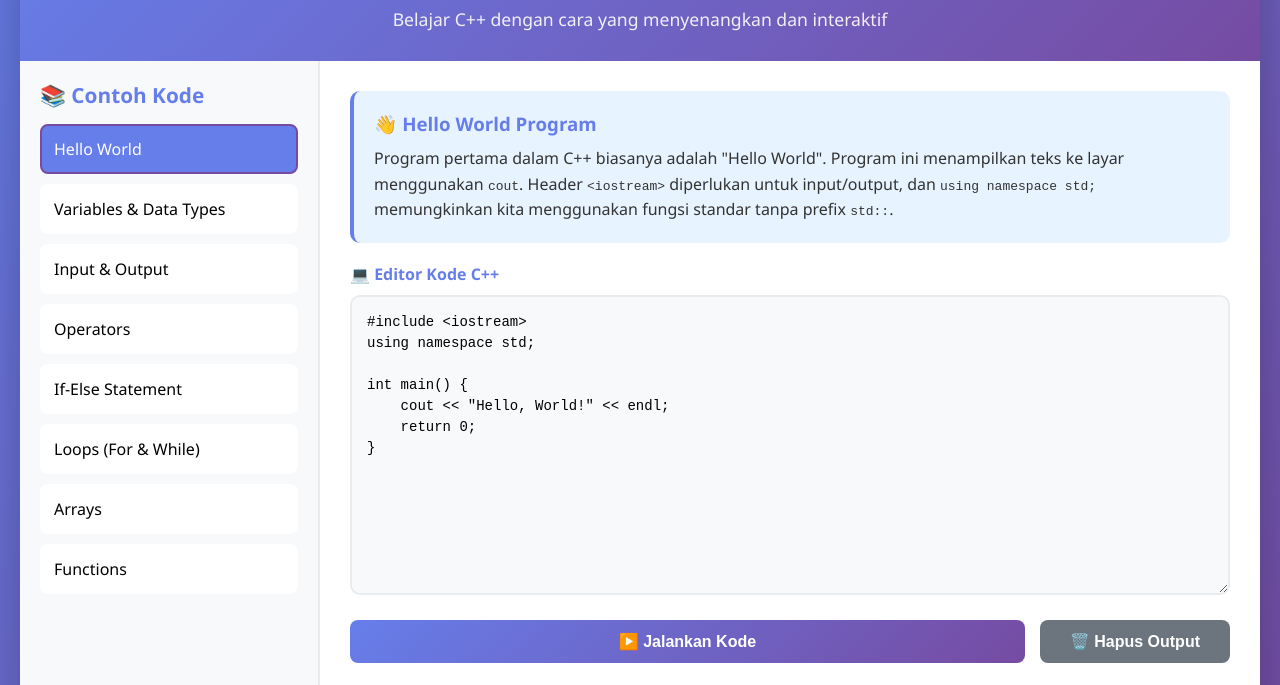
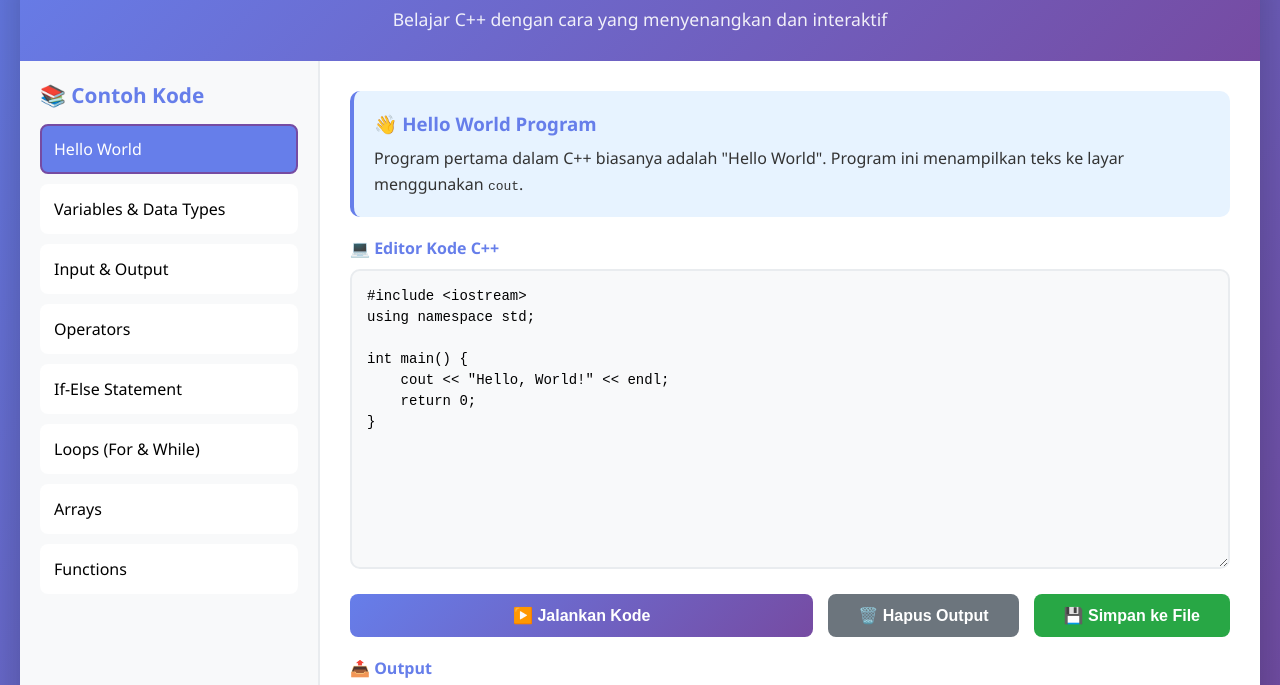
Before and after one commit to harz84/c---simulator, a plain HTML site: page index.html in a window 1280 px wide. Both pictures are taken after a click on the element "Hello World". Shown: the part 108-793 px from the top of the page. Drawn offline with Linux system fonts and the light colour scheme.

Commit message:
update chatgpt

```diff
--- a/index.html
+++ b/index.html
@@ -4,7 +4,7 @@
     <meta charset="UTF-8">
     <meta name="viewport" content="width=device-width, initial-scale=1.0">
     <title>C++ Interactive Simulator</title>
-    <script src="https://cdn.jsdelivr.net/npm/jscpp/dist/JSCPP.es5.min.js"></script>
+    <script src="https://cdn.jsdelivr.net/npm/jscpp/dist/JSCPP.es5.min.js" defer></script>
     <style>
         * {
             margin: 0;
@@ -142,6 +142,7 @@
 
         .button-group {
             display: flex;
+            flex-wrap: wrap;
             gap: 15px;
             margin-bottom: 20px;
         }
@@ -174,6 +175,15 @@
 
         .clear-btn:hover {
             background: #545b62;
+        }
+
+        .save-btn {
+            background: #28a745;
+            color: white;
+        }
+
+        .save-btn:hover {
+            background: #218838;
         }
 
         .output-section {
@@ -239,53 +249,29 @@
             <div class="sidebar">
                 <h2>📚 Contoh Kode</h2>
                 <div class="example-list">
-                    <div class="example-item active" data-example="hello">
-                        Hello World
-                    </div>
-                    <div class="example-item" data-example="variables">
-                        Variables & Data Types
-                    </div>
-                    <div class="example-item" data-example="input">
-                        Input & Output
-                    </div>
-                    <div class="example-item" data-example="operators">
-                        Operators
-                    </div>
-                    <div class="example-item" data-example="ifelse">
-                        If-Else Statement
-                    </div>
-                    <div class="example-item" data-example="loops">
-                        Loops (For & While)
-                    </div>
-                    <div class="example-item" data-example="array">
-                        Arrays
-                    </div>
-                    <div class="example-item" data-example="function">
-                        Functions
-                    </div>
+                    <div class="example-item active" data-example="hello">Hello World</div>
+                    <div class="example-item" data-example="variables">Variables & Data Types</div>
+                    <div class="example-item" data-example="input">Input & Output</div>
+                    <div class="example-item" data-example="operators">Operators</div>
+                    <div class="example-item" data-example="ifelse">If-Else Statement</div>
+                    <div class="example-item" data-example="loops">Loops (For & While)</div>
+                    <div class="example-item" data-example="array">Arrays</div>
+                    <div class="example-item" data-example="function">Functions</div>
                 </div>
             </div>
 
             <div class="editor-section">
-                <div class="concept-explanation" id="explanation">
-                    <h3>👋 Hello World Program</h3>
-                    <p>Program pertama dalam C++ biasanya adalah "Hello World". Program ini menampilkan teks ke layar menggunakan <code>cout</code>. Header <code>&lt;iostream&gt;</code> diperlukan untuk input/output, dan <code>using namespace std;</code> memungkinkan kita menggunakan fungsi standar tanpa prefix <code>std::</code>.</p>
-                </div>
+                <div class="concept-explanation" id="explanation"></div>
 
                 <label class="editor-label">💻 Editor Kode C++</label>
                 <div class="editor-wrapper">
-                    <textarea id="codeEditor">#include <iostream>
-using namespace std;
-
-int main() {
-    cout << "Hello, World!" << endl;
-    return 0;
-}</textarea>
+                    <textarea id="codeEditor"></textarea>
                 </div>
 
                 <div class="button-group">
                     <button class="run-btn" onclick="runCode()">▶️ Jalankan Kode</button>
                     <button class="clear-btn" onclick="clearOutput()">🗑️ Hapus Output</button>
+                    <button class="save-btn" onclick="saveToFile()">💾 Simpan ke File</button>
                 </div>
 
                 <label class="output-label">📤 Output</label>
@@ -297,126 +283,133 @@ int main() {
     </div>
 
     <script>
+        // ==========================
+        // Data Contoh Kode
+        // ==========================
         const examples = {
             hello: {
                 title: "👋 Hello World Program",
-                explanation: "Program pertama dalam C++ biasanya adalah \"Hello World\". Program ini menampilkan teks ke layar menggunakan <code>cout</code>. Header <code>&lt;iostream&gt;</code> diperlukan untuk input/output, dan <code>using namespace std;</code> memungkinkan kita menggunakan fungsi standar tanpa prefix <code>std::</code>.",
+                explanation: "Program pertama dalam C++ biasanya adalah \"Hello World\". Program ini menampilkan teks ke layar menggunakan <code>cout</code>.",
                 code: `#include <iostream>\nusing namespace std;\n\nint main() {\n    cout << "Hello, World!" << endl;\n    return 0;\n}`
             },
             variables: {
                 title: "📦 Variables & Data Types",
-                explanation: "Variabel adalah wadah untuk menyimpan data. C++ memiliki berbagai tipe data seperti <code>int</code> (bilangan bulat), <code>float</code> dan <code>double</code> (bilangan desimal), <code>char</code> (karakter), dan <code>string</code> (teks). Setiap variabel harus dideklarasikan dengan tipe datanya.",
+                explanation: "Variabel digunakan untuk menyimpan data dalam program.",
                 code: `#include <iostream>\nusing namespace std;\n\nint main() {\n    int umur = 25;\n    float tinggi = 175.5;\n    char grade = 'A';\n    string nama = "Budi";\n    \n    cout << "Nama: " << nama << endl;\n    cout << "Umur: " << umur << " tahun" << endl;\n    cout << "Tinggi: " << tinggi << " cm" << endl;\n    cout << "Grade: " << grade << endl;\n    \n    return 0;\n}`
             },
             input: {
                 title: "⌨️ Input & Output",
-                explanation: "C++ menggunakan <code>cin</code> untuk menerima input dari user dan <code>cout</code> untuk menampilkan output. Operator <code>&lt;&lt;</code> digunakan dengan cout, sedangkan <code>&gt;&gt;</code> digunakan dengan cin. Catatan: Pada simulator ini, input telah di-hardcode karena keterbatasan browser.",
-                code: `#include <iostream>\nusing namespace std;\n\nint main() {\n    string nama;\n    int umur;\n    \n    // Simulasi input (dalam browser)\n    nama = "Andi";\n    umur = 20;\n    \n    cout << "Program Simulasi Input" << endl;\n    cout << "=======================" << endl;\n    cout << "Nama yang diinput: " << nama << endl;\n    cout << "Umur yang diinput: " << umur << endl;\n    cout << endl;\n    cout << "Halo, " << nama << "!" << endl;\n    cout << "Umur kamu " << umur << " tahun." << endl;\n    \n    return 0;\n}`
+                explanation: "C++ menggunakan <code>cin</code> dan <code>cout</code> untuk interaksi.",
+                code: `#include <iostream>\nusing namespace std;\n\nint main() {\n    string nama = "Andi";\n    int umur = 20;\n    cout << "Halo, " << nama << "!" << endl;\n    cout << "Umur kamu " << umur << " tahun." << endl;\n    return 0;\n}`
             },
             operators: {
                 title: "🔢 Operators",
-                explanation: "Operator digunakan untuk melakukan operasi pada variabel. C++ memiliki operator aritmatika (+, -, *, /, %), operator perbandingan (==, !=, <, >, <=, >=), dan operator logika (&&, ||, !). Operator ini sangat penting dalam pemrograman.",
-                code: `#include <iostream>\nusing namespace std;\n\nint main() {\n    int a = 10;\n    int b = 3;\n    \n    cout << "Nilai a = " << a << endl;\n    cout << "Nilai b = " << b << endl;\n    cout << endl;\n    \n    cout << "Operator Aritmatika:" << endl;\n    cout << "a + b = " << (a + b) << endl;\n    cout << "a - b = " << (a - b) << endl;\n    cout << "a * b = " << (a * b) << endl;\n    cout << "a / b = " << (a / b) << endl;\n    cout << "a % b = " << (a % b) << endl;\n    cout << endl;\n    \n    cout << "Operator Perbandingan:" << endl;\n    cout << "a == b: " << (a == b) << endl;\n    cout << "a > b: " << (a > b) << endl;\n    cout << "a < b: " << (a < b) << endl;\n    \n    return 0;\n}`
+                explanation: "Operator digunakan untuk operasi matematika dan logika.",
+                code: `#include <iostream>\nusing namespace std;\n\nint main() {\n    int a = 10, b = 3;\n    cout << "a + b = " << (a + b) << endl;\n    cout << "a - b = " << (a - b) << endl;\n    cout << "a * b = " << (a * b) << endl;\n    cout << "a / b = " << (a / b) << endl;\n    return 0;\n}`
             },
             ifelse: {
                 title: "🔀 If-Else Statement",
-                explanation: "Statement if-else digunakan untuk membuat keputusan dalam program. Kode akan dijalankan berdasarkan kondisi yang diberikan. Jika kondisi <code>true</code>, blok if dijalankan. Jika <code>false</code>, blok else dijalankan. Kita juga bisa menggunakan <code>else if</code> untuk multiple kondisi.",
-                code: `#include <iostream>\nusing namespace std;\n\nint main() {\n    int nilai = 85;\n    \n    cout << "Nilai siswa: " << nilai << endl;\n    cout << endl;\n    \n    if (nilai >= 90) {\n        cout << "Grade: A (Excellent!)" << endl;\n    } else if (nilai >= 80) {\n        cout << "Grade: B (Good!)" << endl;\n    } else if (nilai >= 70) {\n        cout << "Grade: C (Fair)" << endl;\n    } else if (nilai >= 60) {\n        cout << "Grade: D (Pass)" << endl;\n    } else {\n        cout << "Grade: F (Fail)" << endl;\n    }\n    \n    // Contoh if-else sederhana\n    if (nilai >= 60) {\n        cout << "Status: LULUS" << endl;\n    } else {\n        cout << "Status: TIDAK LULUS" << endl;\n    }\n    \n    return 0;\n}`
+                explanation: "Kondisi digunakan untuk mengontrol alur program.",
+                code: `#include <iostream>\nusing namespace std;\n\nint main() {\n    int nilai = 85;\n    if (nilai >= 80) {\n        cout << "Lulus dengan nilai bagus!" << endl;\n    } else {\n        cout << "Perlu belajar lebih giat." << endl;\n    }\n    return 0;\n}`
             },
             loops: {
                 title: "🔁 Loops (For & While)",
-                explanation: "Loop digunakan untuk menjalankan kode berulang kali. <code>for loop</code> digunakan ketika kita tahu berapa kali loop akan berjalan. <code>while loop</code> digunakan ketika loop akan berjalan selama kondisi tertentu terpenuhi. Loop sangat berguna untuk mengulang tugas.",
-                code: `#include <iostream>\nusing namespace std;\n\nint main() {\n    cout << "=== FOR LOOP ===" << endl;\n    cout << "Menghitung 1 sampai 5:" << endl;\n    for (int i = 1; i <= 5; i++) {\n        cout << i << " ";\n    }\n    cout << endl << endl;\n    \n    cout << "=== WHILE LOOP ===" << endl;\n    cout << "Menghitung mundur dari 5:" << endl;\n    int j = 5;\n    while (j > 0) {\n        cout << j << " ";\n        j--;\n    }\n    cout << endl << endl;\n    \n    cout << "=== NESTED LOOP ===" << endl;\n    cout << "Pola bintang:" << endl;\n    for (int row = 1; row <= 4; row++) {\n        for (int col = 1; col <= row; col++) {\n            cout << "* ";\n        }\n        cout << endl;\n    }\n    \n    return 0;\n}`
+                explanation: "Loop digunakan untuk mengulang eksekusi blok kode.",
+                code: `#include <iostream>\nusing namespace std;\n\nint main() {\n    for (int i = 1; i <= 5; i++) {\n        cout << i << " ";\n    }\n    return 0;\n}`
             },
             array: {
                 title: "📊 Arrays",
-                explanation: "Array adalah struktur data yang dapat menyimpan multiple nilai dengan tipe data yang sama. Setiap elemen dalam array memiliki index yang dimulai dari 0. Array sangat berguna untuk menyimpan koleksi data seperti daftar nilai, nama, atau angka.",
-                code: `#include <iostream>\nusing namespace std;\n\nint main() {\n    // Array dengan inisialisasi\n    int angka[5] = {10, 20, 30, 40, 50};\n    string buah[3] = {"Apel", "Jeruk", "Mangga"};\n    \n    cout << "=== Array Angka ===" << endl;\n    cout << "Menampilkan semua elemen:" << endl;\n    for (int i = 0; i < 5; i++) {\n        cout << "angka[" << i << "] = " << angka[i] << endl;\n    }\n    cout << endl;\n    \n    cout << "=== Array String ===" << endl;\n    for (int i = 0; i < 3; i++) {\n        cout << "Buah ke-" << (i+1) << ": " << buah[i] << endl;\n    }\n    cout << endl;\n    \n    cout << "=== Operasi Array ===" << endl;\n    int total = 0;\n    for (int i = 0; i < 5; i++) {\n        total += angka[i];\n    }\n    cout << "Total semua angka: " << total << endl;\n    cout << "Rata-rata: " << (total / 5) << endl;\n    \n    return 0;\n}`
+                explanation: "Array menyimpan banyak data dengan tipe yang sama.",
+                code: `#include <iostream>\nusing namespace std;\n\nint main() {\n    int angka[5] = {10, 20, 30, 40, 50};\n    for (int i = 0; i < 5; i++) {\n        cout << angka[i] << " ";\n    }\n    return 0;\n}`
             },
             function: {
                 title: "⚙️ Functions",
-                explanation: "Function adalah blok kode yang dapat dipanggil berulang kali. Function membantu membuat kode lebih terorganisir dan reusable. Function dapat menerima parameter (input) dan mengembalikan nilai (return). Setiap function harus dideklarasikan sebelum digunakan atau didefinisikan sebelum main().",
-                code: `#include <iostream>\nusing namespace std;\n\n// Function untuk menjumlahkan dua angka\nint tambah(int a, int b) {\n    return a + b;\n}\n\n// Function untuk menampilkan salam\nvoid sapa(string nama) {\n    cout << "Halo, " << nama << "!" << endl;\n}\n\n// Function untuk menghitung luas persegi panjang\nint luasPersegiPanjang(int panjang, int lebar) {\n    return panjang * lebar;\n}\n\n// Function untuk cek bilangan genap\nbool isGenap(int angka) {\n    return (angka % 2 == 0);\n}\n\nint main() {\n    cout << "=== Demo Functions ===" << endl;\n    cout << endl;\n    \n    // Memanggil function tambah\n    int hasil = tambah(5, 3);\n    cout << "5 + 3 = " << hasil << endl;\n    cout << endl;\n    \n    // Memanggil function sapa\n    sapa("Budi");\n    sapa("Ani");\n    cout << endl;\n    \n    // Memanggil function luas\n    int luas = luasPersegiPanjang(8, 5);\n    cout << "Luas persegi panjang (8x5): " << luas << endl;\n    cout << endl;\n    \n    // Memanggil function cek genap\n    cout << "Apakah 10 genap? " << (isGenap(10) ? "Ya" : "Tidak") << endl;\n    cout << "Apakah 7 genap? " << (isGenap(7) ? "Ya" : "Tidak") << endl;\n    \n    return 0;\n}`
+                explanation: "Fungsi digunakan untuk modularisasi program.",
+                code: `#include <iostream>\nusing namespace std;\n\nint tambah(int a, int b) {\n    return a + b;\n}\n\nint main() {\n    cout << tambah(5, 3);\n    return 0;\n}`
             }
         };
 
-        // Load example
-        function loadExample(exampleKey) {
+        // ==========================
+        // Load Example
+        // ==========================
+        function loadExample(exampleKey, element) {
             const example = examples[exampleKey];
             document.getElementById('explanation').innerHTML = `
                 <h3>${example.title}</h3>
                 <p>${example.explanation}</p>
             `;
             document.getElementById('codeEditor').value = example.code;
-
-            // Update active state
-            document.querySelectorAll('.example-item').forEach(item => {
-                item.classList.remove('active');
-            });
-            event.target.classList.add('active');
-
+            document.querySelectorAll('.example-item').forEach(i => i.classList.remove('active'));
+            element.classList.add('active');
             clearOutput();
+            saveUserCode(); // simpan otomatis
         }
 
-        // Event listeners for examples
         document.querySelectorAll('.example-item').forEach(item => {
             item.addEventListener('click', function() {
-                const exampleKey = this.getAttribute('data-example');
-                loadExample(exampleKey);
-
-                // Update active class
-                document.querySelectorAll('.example-item').forEach(el => {
-                    el.classList.remove('active');
-                });
-                this.classList.add('active');
+                const key = this.getAttribute('data-example');
+                loadExample(key, this);
             });
         });
 
-        // Run code function
+        // ==========================
+        // Jalankan kode
+        // ==========================
         function runCode() {
             const code = document.getElementById('codeEditor').value;
             const output = document.getElementById('output');
-
             output.innerHTML = '<span class="loading">⏳ Menjalankan kode...</span>';
-
             setTimeout(() => {
-                // Check if JSCPP is loaded
-                if (typeof JSCPP === 'undefined') {
-                    output.innerHTML = '<span class="error">❌ Error: Library JSCPP gagal dimuat.\n\nSolusi:\n1. Pastikan Anda terhubung ke internet\n2. Refresh halaman (F5)\n3. Atau download file HTML ini dan jalankan secara lokal</span>';
-                    return;
-                }
-
                 try {
                     let result = '';
-
-                    // Create custom cout handler
                     const exitCode = JSCPP.run(code, '', {
-                        stdio: {
-                            write: function(s) {
-                                result += s;
-                            }
-                        }
+                        stdio: { write: s => result += s }
                     });
-
-                    if (result.trim() === '') {
-                        output.innerHTML = '<span class="success">✅ Program berhasil dijalankan!\n\n(Tidak ada output)</span>';
-                    } else {
-                        output.innerHTML = '<span class="success">✅ Program berhasil dijalankan!\n\n</span>' + result;
-                    }
-                } catch (error) {
-                    let errorMsg = error.message || error.toString();
-                    output.innerHTML = '<span class="error">❌ Error: ' + errorMsg + '\n\nPeriksa kembali kode Anda dan pastikan syntax sudah benar.</span>';
+                    output.innerHTML = result.trim() === ''
+                        ? '<span class="success">✅ Program berhasil dijalankan! (Tidak ada output)</span>'
+                        : '<span class="success">✅ Program berhasil dijalankan!\n\n</span>' + result;
+                } catch (err) {
+                    output.innerHTML = `<span class="error">❌ Error:</span>\n<pre>${err.message}</pre>`;
                 }
             }, 500);
         }
 
-        // Clear output
+        // ==========================
+        // Hapus Output
+        // ==========================
         function clearOutput() {
             document.getElementById('output').textContent = 'Tekan tombol "Jalankan Kode" untuk melihat hasil...';
         }
 
-        // Keyboard shortcut Ctrl+Enter to run
-        document.getElementById('codeEditor').addEventListener('keydown', function(e) {
+        // ==========================
+        // Simpan ke File
+        // ==========================
+        function saveToFile() {
+            const code = document.getElementById('codeEditor').value;
+            const blob = new Blob([code], { type: 'text/plain' });
+            const link = document.createElement('a');
+            link.href = URL.createObjectURL(blob);
+            link.download = 'program.cpp';
+            link.click();
+        }
+
+        // ==========================
+        // Simpan Otomatis ke localStorage
+        // ==========================
+        const editor = document.getElementById('codeEditor');
+        editor.value = localStorage.getItem('userCode') || examples.hello.code;
+        document.getElementById('explanation').innerHTML = `
+            <h3>${examples.hello.title}</h3>
+            <p>${examples.hello.explanation}</p>
+        `;
+
+        editor.addEventListener('input', saveUserCode);
+        function saveUserCode() {
+            localStorage.setItem('userCode', editor.value);
+        }
+
+        // Shortcut Ctrl+Enter
+        editor.addEventListener('keydown', e => {
             if (e.ctrlKey && e.key === 'Enter') {
                 e.preventDefault();
                 runCode();
```
